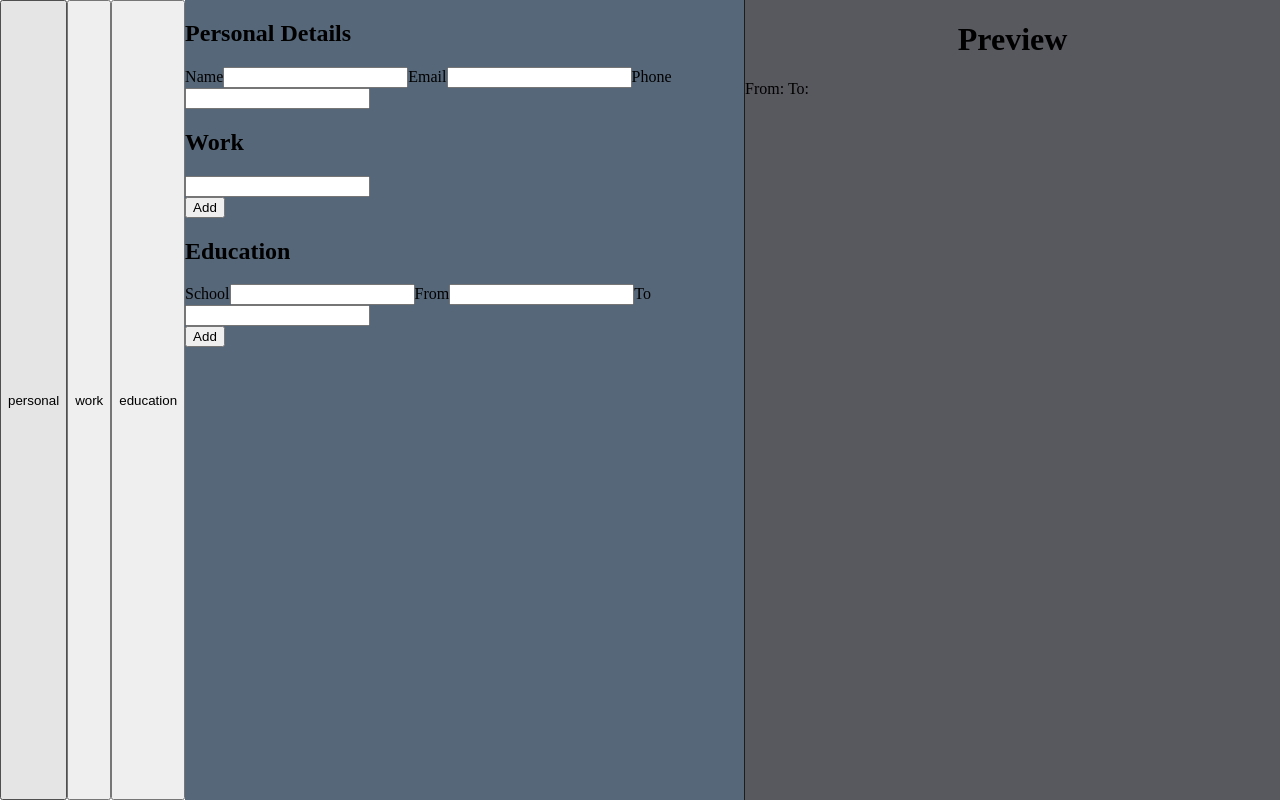
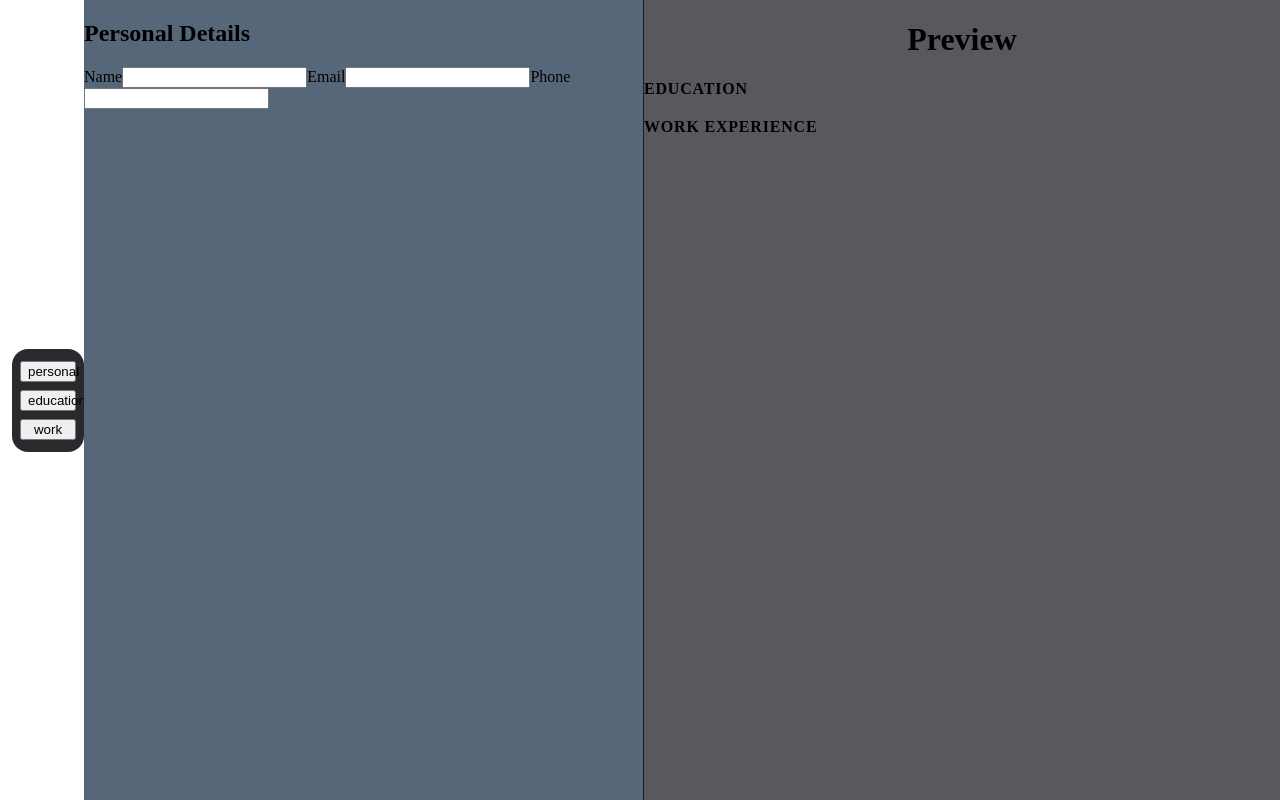
Before and after one commit to Rahul-Ravi-1/CV-Application, a React (Vite) app: page / in a window 1280 px wide. Built offline with nearby package versions, Linux system fonts and the light colour scheme.

Commit message:
Refactored section catalog data, added section bar

```diff
--- a/src/App.jsx
+++ b/src/App.jsx
@@ -5,35 +5,18 @@ import CVPreviewContainer from './components/CVPreviewContainer.jsx'
 import PersonalDetailsForm from './components/PersonalDetailsForm.jsx'
 import WorkExperience from './components/WorkExperience.jsx'
 import Education from './components/Education.jsx'
+import SectionPreview from './components/SectionPreview.jsx';
+import {
+  SECTION_CATALOG,
+  createInitialSections,
+} from './javascript/sectionCatalog.js';
+
 import { useState } from 'react'
 function App() {
-  const initialId = crypto.randomUUID();
-  const SECTION_CATALOG = {
-    personal: {
-      label: 'Personal details',
-      defaultData: { fullName: '', email: '', phone: '' },
-    },
-    work: {
-      label: 'Work experience',
-      defaultData: {
-        items: [{ id: crypto.randomUUID(), role: '', company: '' }],
-      },
-    },
-    education: {
-      label: 'Education',
-      defaultData: {
-        items: [{ id: crypto.randomUUID(), school: '', from: '', to: '' }],
-      },
-    },
-
-  };
-
-  const [sections, setSections] = useState([
-    { id: initialId, type: 'personal', data: structuredClone(SECTION_CATALOG.personal.defaultData) },
-    { id: crypto.randomUUID(), type: 'work', data: structuredClone(SECTION_CATALOG.work.defaultData) },
-    { id: crypto.randomUUID(), type: 'education', data: structuredClone(SECTION_CATALOG.education.defaultData) },
-  ]);
-  const [activeSectionId, setActiveSectionId] = useState(initialId);
+  const init = createInitialSections();
+  const [sections, setSections] = useState(init.sections);
+  const [activeSectionId, setActiveSectionId] = useState(init.activeSectionId);
+  const activeSection = sections.find((s) => s.id === activeSectionId);
 
   function resolveSectionId(type, sectionId) {
     if (sectionId != null) return sectionId;
@@ -42,8 +25,7 @@ function App() {
     return sections.find((s) => s.type === type)?.id;
   }
 
-  function addSection(type)
-  {
+  function addSection(type) {
     const template = SECTION_CATALOG[type];
     const newSection = {
       id: crypto.randomUUID(),
@@ -217,56 +199,39 @@ function App() {
     const sectionId = resolveSectionId('education');
     if (sectionId) deleteEducationEntry(sectionId, entryId);
   }
-
-  const personalInfo =
-    sections.find((s) => s.type === 'personal')?.data ?? {
-      fullName: '',
-      email: '',
-      phone: '',
-    };
-
-  const workExperience =
-    sections.find((s) => s.type === 'work')?.data?.items ?? [];
-
-  const education =
-    sections.find((s) => s.type === 'education')?.data?.items ?? [];
-
   return (
     <main className="app">
       <Section
-        sections = {sections}
+        sections={sections}
         activeSectionId={activeSectionId}
         setActiveSectionId={setActiveSectionId}
         sectionCatalog={SECTION_CATALOG}
       />
       <Sidebar>
+        {activeSection?.type === 'personal' && (
           <PersonalDetailsForm
-        personalInfo={personalInfo}
+            personalInfo={activeSection.data}
             onChange={handlePersonalChange}
-        >
-        </PersonalDetailsForm>
+          />
+        )}
+        {activeSection?.type === 'work' && (
           <WorkExperience
-       workExperience={workExperience}
-       onAdd={addWorkExperience}
+            workExperience={activeSection.data.items ?? []}
+            onAdd={() => addWorkExperience(activeSection.id)}
             onChange={updateWorkExperience}
           />
+        )}
+        {activeSection?.type === 'education' && (
           <Education
-        education={education}
-        onAdd={addEducation}
+            education={activeSection.data.items ?? []}
+            onAdd={() => addEducation(activeSection.id)}
             onChange={updateEducation}
           />
+        )}
       </Sidebar>
       <CVPreviewContainer>
-        <p>{personalInfo.fullName}</p>
-        <p>{personalInfo.email}</p>
-        <p>{personalInfo.phone}</p>
-
-        {workExperience.map((entry) => (
-          <p key={entry.id}>{entry.role}</p>
-        ))}
-
-        {education.map((entry) => (
-          <p key={entry.id}>{entry.school} From: {entry.from} To: {entry.to}</p>
+        {sections.map((section) => (
+          <SectionPreview key={section.id} section={section} />
         ))}
       </CVPreviewContainer>
     </main>
--- a/src/components/Section.jsx
+++ b/src/components/Section.jsx
@@ -1,15 +1,17 @@
-export default function Section({sections, activeSectionId, onSelectSection , sectionCatalog }) {
+export default function Section({ sections, activeSectionId, setActiveSectionId, sectionCatalog }) {
   return (
-        sections.map((section) => (
+    <nav className="section-bar" aria-label="CV sections">
+      {sections.map((section) => (
         <button
           key={section.id}
           type="button"
-              className={section.id === activeSectionId ? 'active' : ''}
-              onClick={() => onSelectSection(section.id)}
+          className={`section-bar__btn ${section.id === activeSectionId ? 'active' : ''}`}
+          onClick={() => setActiveSectionId(section.id)}
           title={sectionCatalog[section.type].label}
         >
           {section.type}
         </button>
-          ))
+      ))}
+    </nav>
   );
 }
--- /dev/null
+++ b/src/components/SectionPreview.jsx
@@ -0,0 +1,88 @@
+const SECTION_LABELS = {
+    personal: 'Personal details',
+    work: 'Work experience',
+    education: 'Education',
+  };
+
+  function hasContent(value) {
+    return value != null && String(value).trim() !== '';
+  }
+
+  export default function SectionPreview({ section }) {
+    if (!section) return null;
+
+    const { type, data } = section;
+
+    switch (type) {
+      case 'personal':
+        return (
+          <section className="cv-preview-block cv-preview-personal">
+            {hasContent(data.fullName) && <h2>{data.fullName}</h2>}
+            {hasContent(data.email) && <p>{data.email}</p>}
+            {hasContent(data.phone) && <p>{data.phone}</p>}
+          </section>
+        );
+
+      case 'work': {
+        const items = data.items ?? [];
+        if (items.length === 0) return null;
+
+        return (
+          <section className="cv-preview-block cv-preview-work">
+            <h3>{SECTION_LABELS.work}</h3>
+            <ul className="cv-preview-list">
+              {items.map((entry) => {
+                const role = entry.role?.trim();
+                const company = entry.company?.trim();
+                if (!role && !company) return null;
+
+                return (
+                  <li key={entry.id}>
+                    {role && <strong>{role}</strong>}
+                    {role && company && ' — '}
+                    {company}
+                  </li>
+                );
+              })}
+            </ul>
+          </section>
+        );
+      }
+
+      case 'education': {
+        const items = data.items ?? [];
+        if (items.length === 0) return null;
+
+        return (
+          <section className="cv-preview-block cv-preview-education">
+            <h3>{SECTION_LABELS.education}</h3>
+            <ul className="cv-preview-list">
+              {items.map((entry) => {
+                const school = entry.school?.trim();
+                const from = entry.from?.trim();
+                const to = entry.to?.trim();
+                if (!school && !from && !to) return null;
+
+                return (
+                  <li key={entry.id}>
+                    {school && <strong>{school}</strong>}
+                    {(from || to) && (
+                      <span>
+                        {' '}
+                        {from && `From: ${from}`}
+                        {from && to && ' '}
+                        {to && `To: ${to}`}
+                      </span>
+                    )}
+                  </li>
+                );
+              })}
+            </ul>
+          </section>
+        );
+      }
+
+      default:
+        return null;
+    }
+  }
--- /dev/null
+++ b/src/javascript/sectionCatalog.js
@@ -0,0 +1,35 @@
+const initialId = crypto.randomUUID();
+  const SECTION_CATALOG = {
+    personal: {
+      label: 'Personal details',
+      defaultData: { fullName: '', email: '', phone: '' },
+    },
+    work: {
+      label: 'Work experience',
+      defaultData: {
+        items: [{ id: crypto.randomUUID(), role: '', company: '' }],
+      },
+    },
+    education: {
+      label: 'Education',
+      defaultData: {
+        items: [{ id: crypto.randomUUID(), school: '', from: '', to: '' }],
+      },
+    },
+
+  };
+
+function createInitialSections() {
+    const personalId = crypto.randomUUID();
+
+    return {
+        sections : [
+            { id: personalId, type: 'personal', data: structuredClone(SECTION_CATALOG.personal.defaultData) },
+            { id: crypto.randomUUID(), type: 'education', data: structuredClone(SECTION_CATALOG.education.defaultData) },
+            { id: crypto.randomUUID(), type: 'work', data: structuredClone(SECTION_CATALOG.work.defaultData) },
+        ],
+        activeSectionId: personalId
+    };
+}
+
+export { SECTION_CATALOG , createInitialSections};
--- a/src/styles/App.css
+++ b/src/styles/App.css
@@ -27,7 +27,7 @@ body {
   background: #2a2a2e;
   border-radius: 16px;
   margin-left: 12px;
-  overflow-y: auto;             /* grows until max, then scroll */
+  overflow-y: auto;
 }
 
 .sidebar {
@@ -39,6 +39,32 @@ body {
 .sidebar-personal{
 
 }
+
+
+.cv-preview-block {
+  margin-bottom: 1.25rem;
+}
+
+.cv-preview-block h2 {
+  margin: 0 0 0.25rem;
+}
+
+.cv-preview-block h3 {
+  margin: 0 0 0.5rem;
+  font-size: 1rem;
+  text-transform: uppercase;
+  letter-spacing: 0.05em;
+}
+
+.cv-preview-list {
+  margin: 0;
+  padding-left: 1.25rem;
+}
+
+.cv-preview-list li {
+  margin-bottom: 0.35rem;
+}
+
 .cvpreview{
   flex: 1 1 0;
   min-width: 0;
```
Lines whose indentation alone changed are shown as unchanged.
